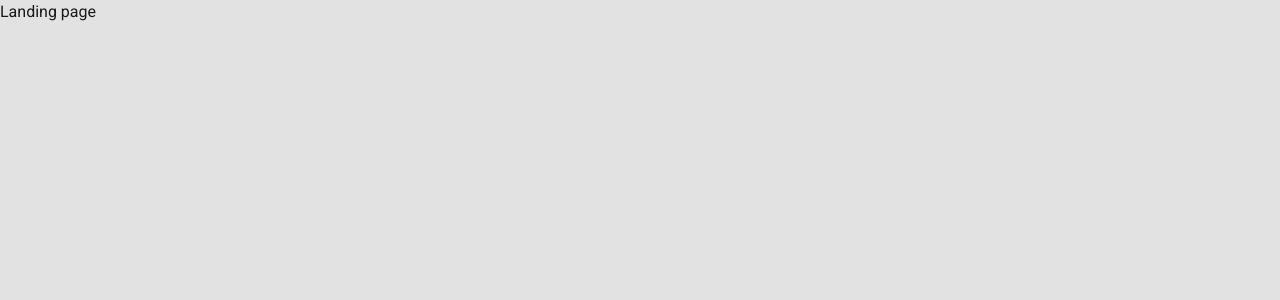
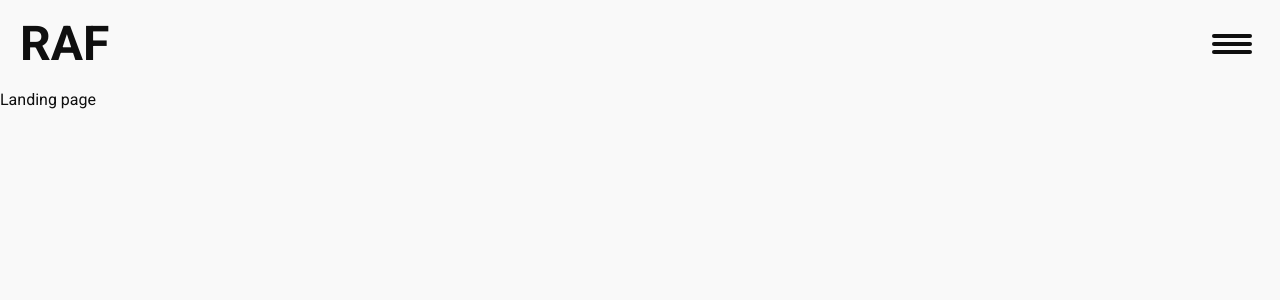
Before and after one commit to rafly-id/personal-portfolio-1.1, a Next.js app: page / in a window 1280 px wide. Shown: the top 300 px of the page. Built offline with nearby package versions, Linux system fonts and the light colour scheme.

Commit message:
feat: add navbar & textReveal

```diff
--- a/app/layout.tsx
+++ b/app/layout.tsx
@@ -1,17 +1,12 @@
 import type { Metadata } from "next";
-import { Oswald, Roboto } from "next/font/google";
+import { Roboto } from "next/font/google";
 import "@/styles/globals.css";
-
-const oswald = Oswald({
-  variable: "--font-oswald",
-  subsets: ["latin"],
-  weight: ["400", "500", "600", "700"],
-});
+import Navbar from "@/components/common/Navbar";
 
 const roboto = Roboto({
   variable: "--font-roboto",
   subsets: ["latin"],
-  weight: ["300", "400", "500", "700"],
+  weight: ["200", "400", "700", "900"],
 });
 
 export const metadata: Metadata = {
@@ -58,11 +53,11 @@ export default function RootLayout({
   children: React.ReactNode;
 }>) {
   return (
-    <html
-      lang="en"
-      className={`${oswald.variable} ${roboto.variable} antialiased`}
-    >
-      <body>{children}</body>
+    <html lang="en" className={`${roboto.variable} antialiased`}>
+      <body>
+        <Navbar />
+        {children}
+      </body>
     </html>
   );
 }
--- /dev/null
+++ b/components/animations/TextReveal.tsx
@@ -0,0 +1,56 @@
+"use client";
+
+import { useLayoutEffect, useRef } from "react";
+import gsap from "gsap";
+import SplitText from "gsap/SplitText";
+import ScrollTrigger from "gsap/ScrollTrigger";
+import { ReactNode } from "react";
+
+gsap.registerPlugin(SplitText, ScrollTrigger);
+
+interface TextRevealProps {
+  text: ReactNode;
+  y: number;
+  duration?: number;
+  delay?: number;
+  trigger?: string;
+}
+
+const TextReveal = ({
+  text,
+  y,
+  duration = 1,
+  delay = 0.5,
+  trigger,
+}: TextRevealProps) => {
+  const componentRef = useRef<HTMLDivElement>(null);
+
+  useLayoutEffect(() => {
+    let ctx = gsap.context(() => {
+      const split = new SplitText(componentRef.current, { type: "lines" });
+
+      gsap.from(split.lines, {
+        y: y,
+        duration: duration,
+        delay: delay,
+        stagger: 0.1,
+        scrollTrigger: {
+          trigger: trigger || componentRef.current,
+          start: "top bottom",
+          end: "center center",
+          toggleActions: "play none none none",
+        },
+      });
+    }, componentRef);
+
+    return () => ctx.revert();
+  }, [text, duration, delay, trigger , y]);
+
+  return (
+    <div ref={componentRef} className="overflow-hidden">
+      {text}
+    </div>
+  );
+};
+
+export default TextReveal;
--- /dev/null
+++ b/components/common/Navbar.tsx
@@ -0,0 +1,105 @@
+"use client";
+
+import { Button } from "../ui/button";
+import Link from "next/link";
+import { useState, useEffect, useRef } from "react";
+import gsap from "gsap";
+import SplitText from "gsap/SplitText";
+
+gsap.registerPlugin(SplitText);
+
+const Navbar = () => {
+  const [isOpen, setIsOpen] = useState(false);
+  const menuRef = useRef<HTMLDivElement>(null);
+  const linksRef = useRef<(HTMLAnchorElement | null)[]>([]);
+
+  useEffect(() => {
+    let split: any;
+
+    if (isOpen) {
+      gsap.to(menuRef.current, {
+        y: "0%",
+        duration: 1,
+        ease: "power4.inOut",
+      });
+
+      split = new SplitText(linksRef.current, { type: "chars" });
+      gsap.from(split.chars, {
+        y: 150,
+        duration: 0.5,
+        stagger: 0.01,
+        delay: 0.5,
+      });
+    } else {
+      gsap.to(menuRef.current, {
+        y: "-100%",
+        duration: 1,
+        ease: "power4.inOut",
+      });
+      split = new SplitText(linksRef.current, { type: "chars" });
+      gsap.to(split.chars, {
+        y: 150,
+        stagger: 0.01,
+        duration: 0.5,
+      });
+    }
+
+    return () => {
+      if (split) split.revert();
+    };
+  }, [isOpen]);
+
+  return (
+    <div className="sticky top-0 left-0 p-5 w-full z-50">
+      <div className="flex justify-between items-center text-center font-bold relative z-60">
+        <div className="text-3xl md:text-5xl">RAF</div>
+        <Button
+          className="flex flex-col justify-center items-center gap-1 p-2 rounded cursor-pointer"
+          onClick={() => setIsOpen(!isOpen)}
+        >
+          <span
+            className={`block w-7 md:w-10 h-1 bg-foreground rounded transition-transform duration-300 ${
+              isOpen ? "rotate-45 translate-y-2" : ""
+            }`}
+          />
+          <span
+            className={`block w-7 md:w-10 h-1 bg-foreground rounded transition-opacity ${
+              isOpen ? "opacity-0" : ""
+            }`}
+          />
+          <span
+            className={`block w-7 md:w-10 h-1 bg-foreground rounded transition-transform duration-300 ${
+              isOpen ? "-rotate-45 -translate-y-2" : ""
+            }`}
+          />
+        </Button>
+      </div>
+
+      <div
+        ref={menuRef}
+        className="fixed top-0 left-0 w-full h-screen bg-secondary flex justify-center items-center text-center"
+        style={{
+          transform: "translateY(-100%)",
+        }}
+      >
+        <div className="flex flex-col gap-3 text-3xl md:text-8xl font-bold uppercase">
+          {["Home", "About", "Work", "Contact"].map((item, index) => (
+            <Link
+              key={item}
+              href={item === "Home" ? "/" : `/${item.toLowerCase()}`}
+              onClick={() => setIsOpen(false)}
+              ref={(el) => {
+                linksRef.current[index] = el;
+              }}
+              className="overflow-hidden inline-block"
+            >
+              {item}
+            </Link>
+          ))}
+        </div>
+      </div>
+    </div>
+  );
+};
+
+export default Navbar;
--- a/styles/globals.css
+++ b/styles/globals.css
@@ -2,15 +2,16 @@
 @import "tw-animate-css";
 
 :root {
-  --foreground: #1a1a1a;
-  --background: #e2e2e2;
+  --foreground: #0F0F0F;
+  --background: #F9F9F9;
+  --secondary: #EEEEEE;
 }
 
 @theme {
   --color-background: var(--background);
   --color-foreground: var(--foreground);
+  --color-secondary: var(--secondary);
   --font-sans: var(--font-roboto);
-  --font-oswald: var(--font-oswald);
 }
 
 @layer base {
```
